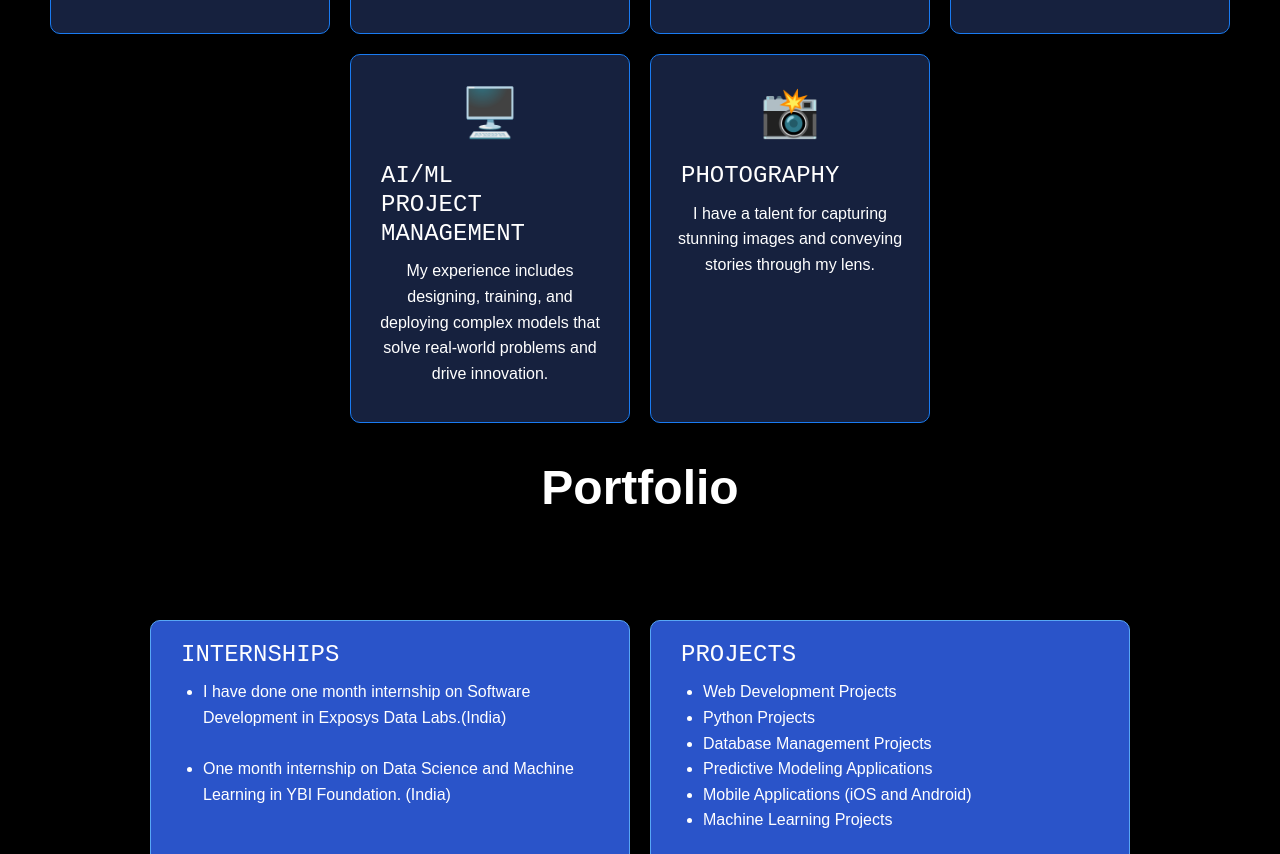
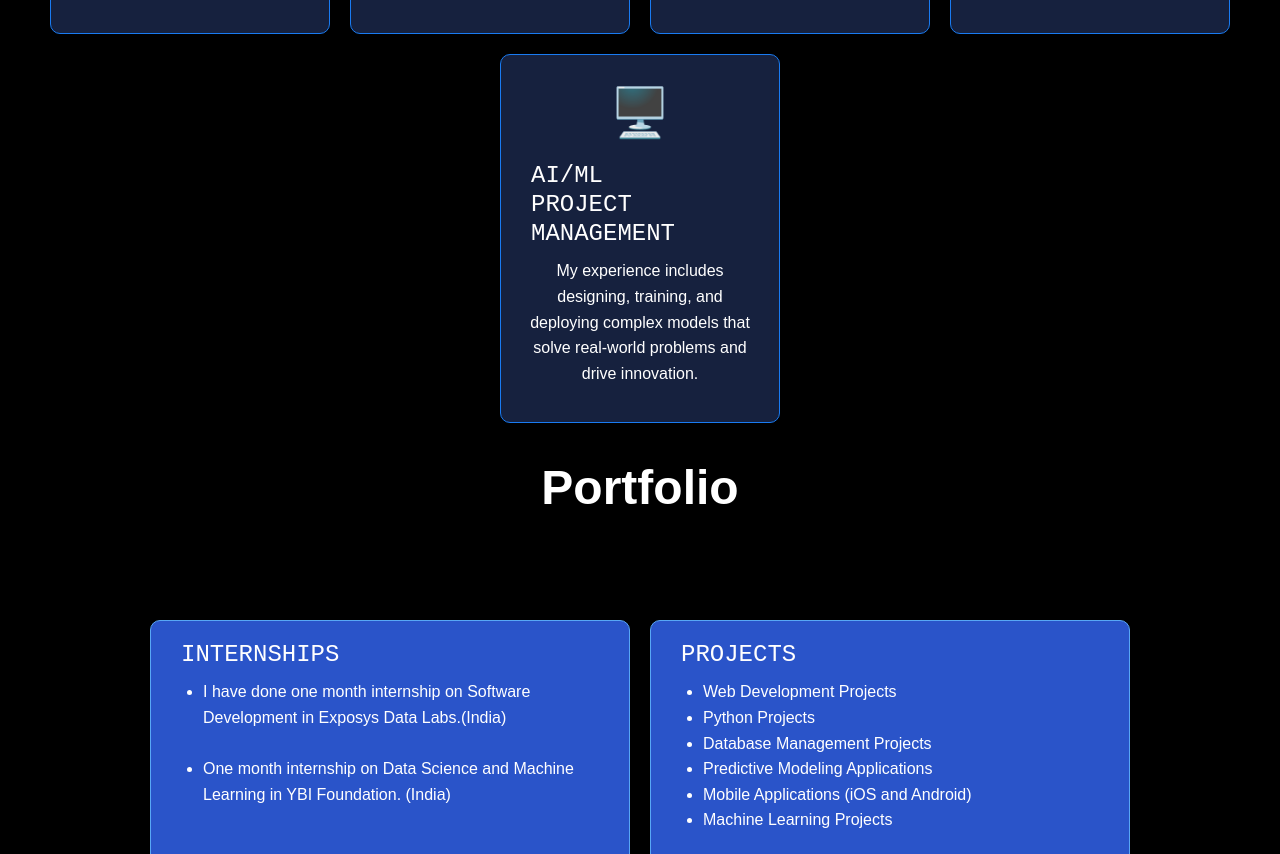
Before and after one commit to Kaveesha-Viduranga/www.kaveeshaviduranga.com, a plain HTML site: page index.html in a window 1280 px wide. Shown: the part 2038-2892 px from the top of the page. Drawn offline with nearby package versions, Linux system fonts and the light colour scheme.

Commit message:
Update index.html

```diff
--- a/index.html
+++ b/index.html
@@ -92,11 +92,6 @@
                   <h2>AI/ML PROJECT MANAGEMENT</h2>
                   <p>My experience includes designing, training, and deploying complex models that solve real-world problems and drive innovation.</p>
               </div>
-              <div class="service-card">
-                <div class="icon">📸</div>
-                <h2>PHOTOGRAPHY</h2>
-                <p>I have a talent for capturing stunning images and conveying stories through my lens.</p>
-            </div>
           </div>
       </div>
       </section>
```
